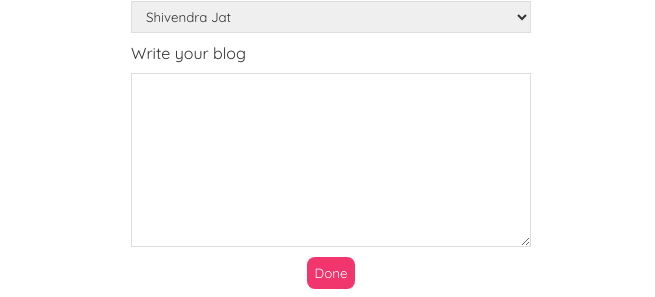
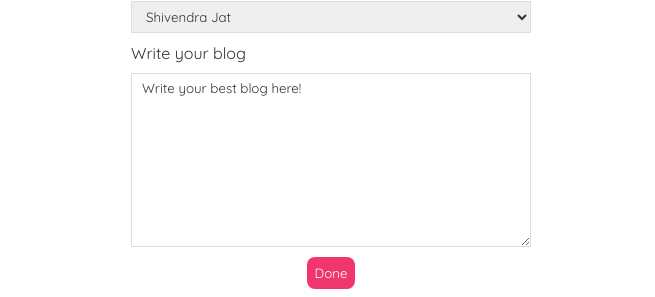
Before and after one commit to shivendra8004/HelloReact, a React (Create React App) app: page /create in a window 1280 px wide. Shown: the part 285-582 px from the top of the page, without its empty margins (309-964 px from the left). Built offline with nearby package versions, Linux system fonts and the light colour scheme.

Commit message:
Created dynamic input for blog also

```diff
--- a/src/components/Create.js
+++ b/src/components/Create.js
@@ -24,7 +24,15 @@
           <option value="other">Other</option>
         </select>
         <label>Write your blog</label>
-        <textarea required cols="30" rows="10"></textarea>
+        <textarea
+          required
+          cols="30"
+          rows="10"
+          value={blog}
+          onChange={(e) => {
+            setBlog(e.target.value);
+          }}
+        ></textarea>
         <button type="submit"> Done</button>
       </form>
     </div>
```
